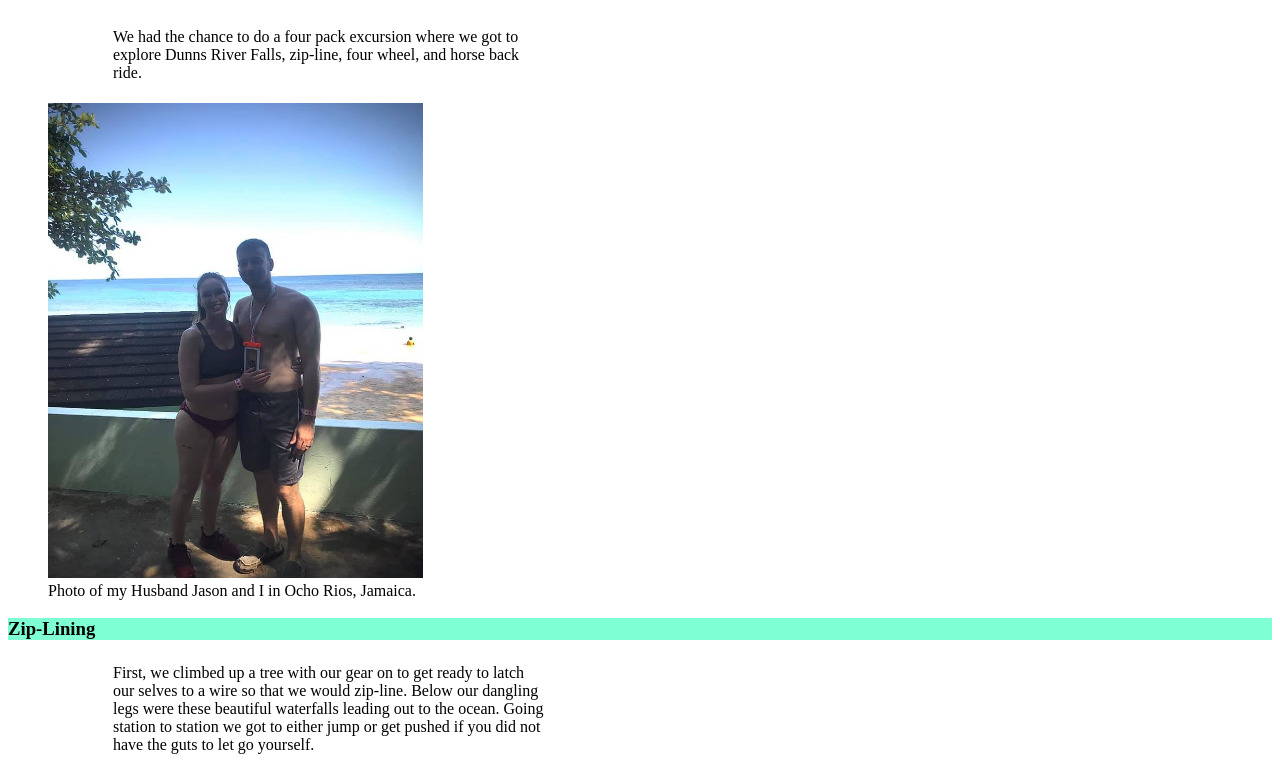
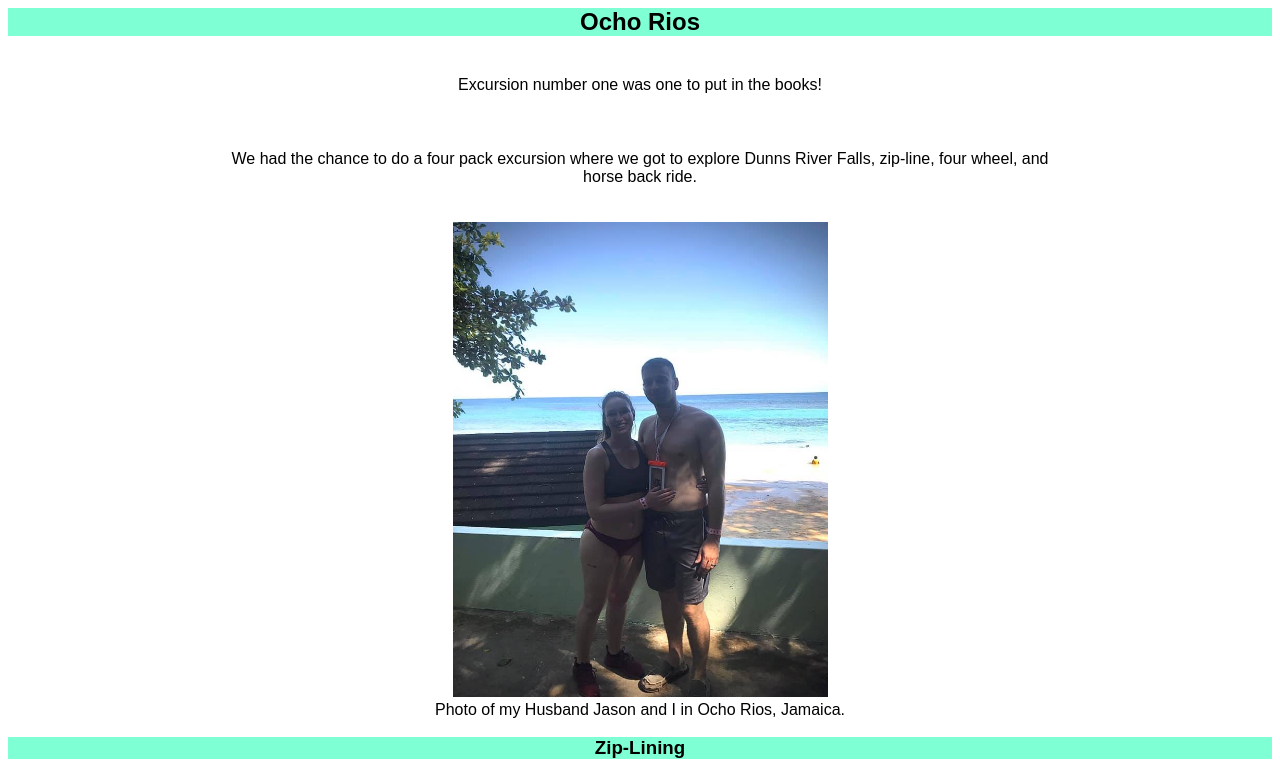
Before and after one commit to taylorljovi/html-me-something, a plain HTML site: page index.html in a window 1280 px wide. Shown: the part 544-1316 px from the top of the page. Drawn offline with Linux system fonts and the light colour scheme.

Commit message:
added more css

```diff
--- a/styles.css
+++ b/styles.css
@@ -1,23 +1,36 @@
 
+html{
+    font-family: Arial, Helvetica, sans-serif;
+}
 h1 {
     background: aquamarine;
+    text-align: center;
 
   }
 h2 {
     background: aquamarine;
+    text-align: center;
   }
 
 h3 {
     background: aquamarine;
+    text-align: center;
   }
 h4 {
     background: aquamarine;
+    text-align: center;
+  }
+figure {
+    text-align: center;
+}
+p {
+    text-align: center;
+    margin-left: 200px;
+    margin-right: 200px;
+
+    padding: 1.25em;
   }
 
-p {
-    margin-top: -20px;
-    margin-bottom: -20px;
-    margin-right: 700px;
-    margin-left: 80px;
-    padding: 25px;
+  h1,p {
+      padding: 1.25em;
   }
```
